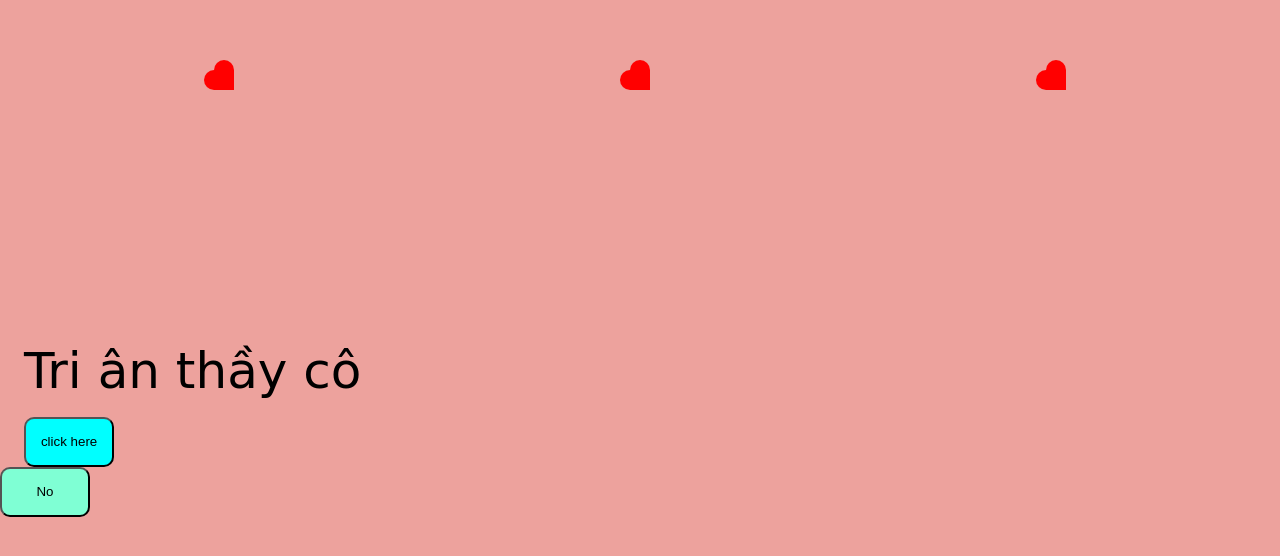
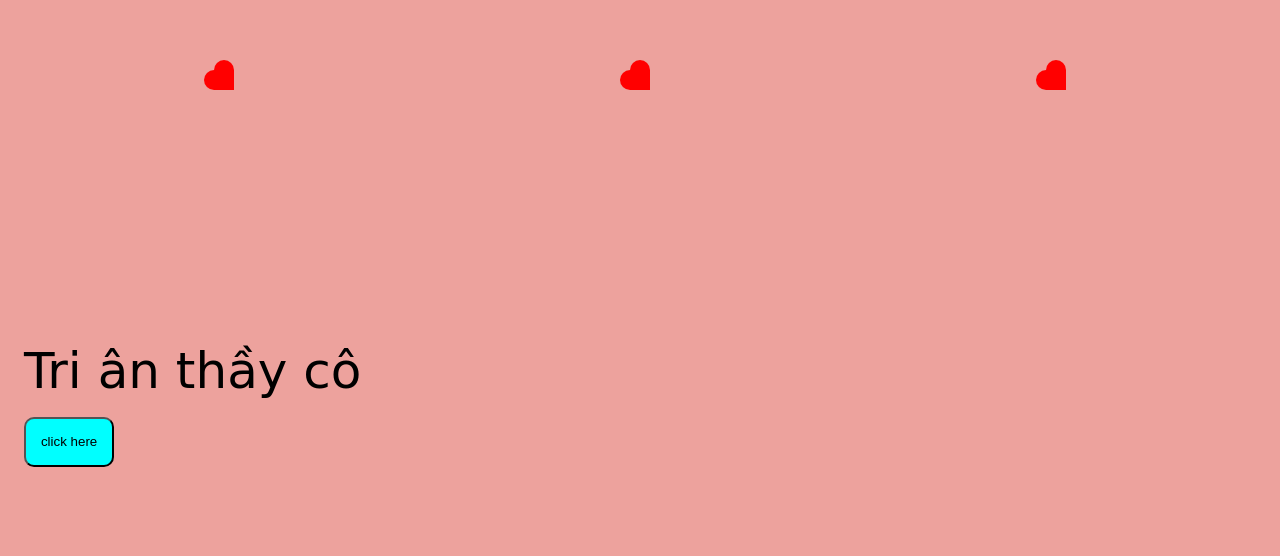
Before and after one commit to HaoVo123-hihi/20-11, a plain HTML site: page index.html in a window 1280 px wide. Shown: the part 170-726 px from the top of the page. Drawn offline with Linux system fonts and the light colour scheme.

Commit message:
Update index.html

```diff
--- a/index.html
+++ b/index.html
@@ -17,8 +17,6 @@
             <div class="heart"></div>
             <p>Tri ân thầy cô</p>
             <button id="yes">click here</button>
-        </div>
-        <button id="no">No</button>
     </header>
     <script type="text/javascript" src="script.js"></script>
 </body>
```
